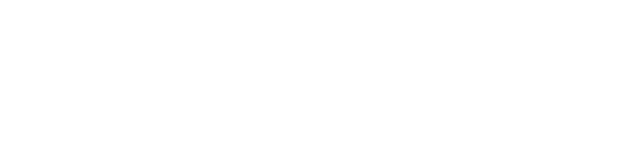
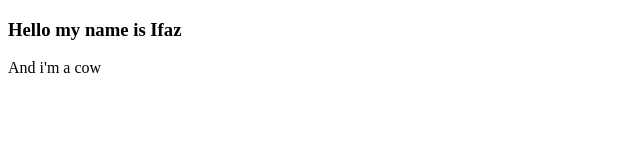
Before and after one commit to Ornob121/my-first-repository, a plain HTML site: page index.html in a window 1280 px wide. Shown: the whole page, without its empty margins (0-640 px from the left). Drawn offline with Linux system fonts and the light colour scheme.

Commit message:
second commit

```diff
--- a/index.html
+++ b/index.html
@@ -7,6 +7,8 @@
     <title>My first github repository</title>
 </head>
 <body>
+    <H3>Hello my name is Ifaz</H3>
+    <p>And i'm a cow</p>
 
 </body>
 </html>
```
